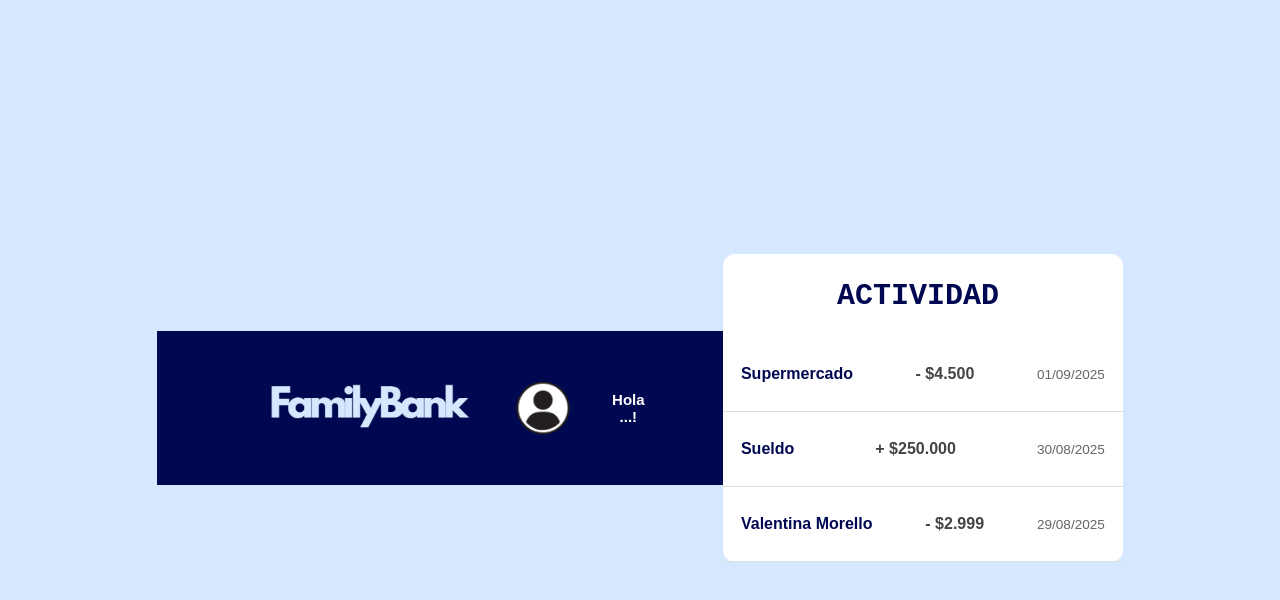
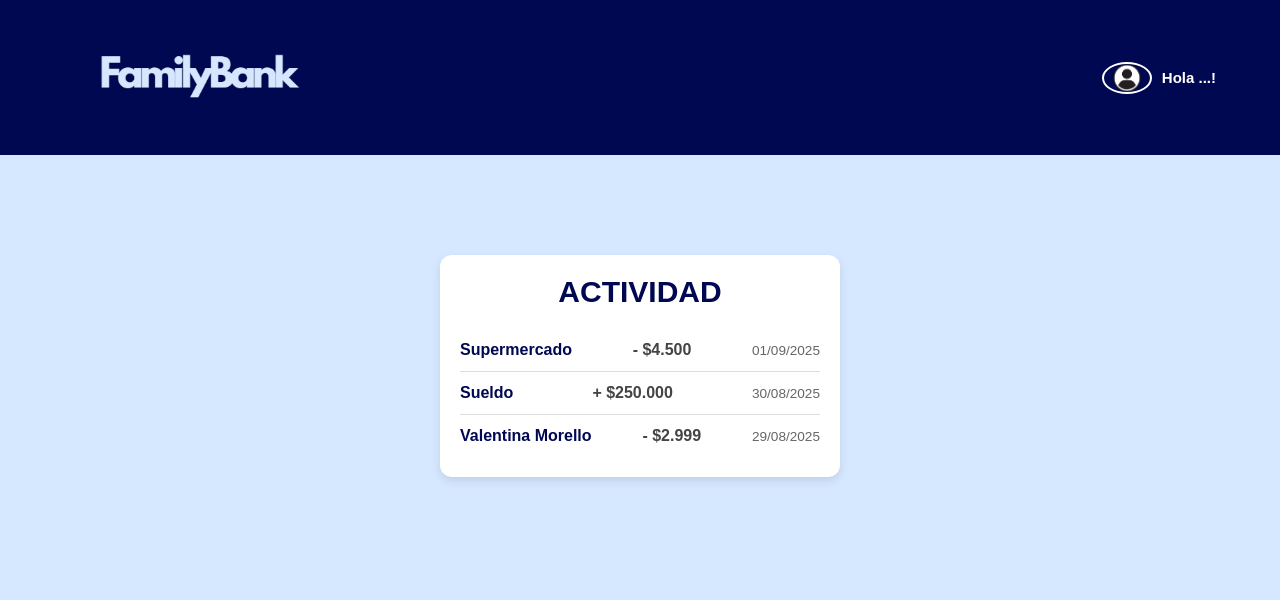
Before and after one commit to valenmorello/Programacion-web, a plain HTML site: page actividad.html in a window 1280 px wide. Drawn offline with Linux system fonts and the light colour scheme.

Commit message:
no me acuerdo q cambie

```diff
--- a/actividad.css
+++ b/actividad.css
@@ -1,21 +1,35 @@
+* {
+    margin: 0;
+    padding: 0;
+    box-sizing: border-box;
+    font-family: Arial, sans-serif;
+}
 
-main {
+body {
+    background-color: #d6e8ff;
+}
+header {
     display: flex;
-  justify-content: center;
+    justify-content: space-between;
     align-items: center;
-  padding-top: 100px;
+    background: #000852;
+    padding: 2% 5%;
+    color: #d6e8ff;
+    top: 0;
+    left: 0;
+    width: 100%;
+    z-index: 100;
 }
+
 .logo img {
     height: 100px;
     max-height: 50%;
-  margin-left: 5%;
 }
 
 .usuario {
-  display: flex;;
+    display: flex;
     justify-content: flex-end;
-  gap: 2%;                /
-
+    gap: 10px;
 }
 
 .usuario button {
@@ -30,62 +44,60 @@ main {
 }
 
 .usuario img {
-  width: 90px;
+    width: 50px;
     height: auto;
     border-radius: 50%;
-  border: 0.5% solid white;
+    border: 2px solid white;
     object-fit: cover;
-  text-align: right;
 }
 
 .usuario button:hover {
     opacity: 0.8;
 }
 
-header {
-  display: flex;
-  justify-content: space-between;
-  align-items: center;
-  background:#000852;
-  padding: 2% 5%;
-  color: #d6e8ff;
-}body {
-    background-color: #d6e8ff;
+main {
     display: flex;
     justify-content: center;
-    align-items: center;
-    min-height: 100vh;
-    font-family: Arial, sans-serif;
-}
-h1{
-    font-size: 30px;
-    color:#000852;
-    font-family:monospace;
-    text-align: center;
-    margin-right: 10px;
+    align-items: flex-start;
+    padding-top: 100px;
 }
 .movimientos {
     width: 400px;
     background: #fff;
     border-radius: 12px;
+    padding: 20px;
+    box-shadow: 0 4px 10px rgba(0,0,0,0.1);
+}
 
+.movimientos h1 {
+    font-size: 30px;
+    color: #000852;
+    text-align: center;
+    margin-bottom: 20px;
 }
+
 .movimiento {
     display: flex;
     justify-content: space-between;
     align-items: center;
-    padding: 12px 18px;
+    padding: 12px 0;
     border-bottom: 1px solid #ddd;
+}
+
+.movimiento:last-child {
+    border-bottom: none;
 }
 
 .nombre {
     font-weight: bold;
     color: #000852;
 }
+
 .monto {
     font-weight: bold;
     color: #444;
 }
+
 .fecha {
     font-size: 0.85em;
     color: #666;
--- a/actividad.html
+++ b/actividad.html
@@ -8,7 +8,7 @@
 <body>
     <header>
         <div class="logo">
-      <img src="logoinicio.jpg" class="imagen" alt="Logo">
+            <img src="logoinicio.jpg" alt="Logo">
         </div>
         <div class="usuario">
             <button>
@@ -18,8 +18,9 @@
         </div>
     </header>
 
+    <main>
         <section class="movimientos">
-        <h1> ACTIVIDAD</h1>
+            <h1>ACTIVIDAD</h1>
             <div class="movimiento">
                 <p class="nombre">Supermercado</p>
                 <p class="monto">- $4.500</p>
@@ -35,7 +36,7 @@
                 <p class="monto">- $2.999</p>
                 <p class="fecha">29/08/2025</p>
             </div>
-
         </section>
+    </main>
 </body>
 </html>
```
Lines whose indentation alone changed are shown as unchanged.
